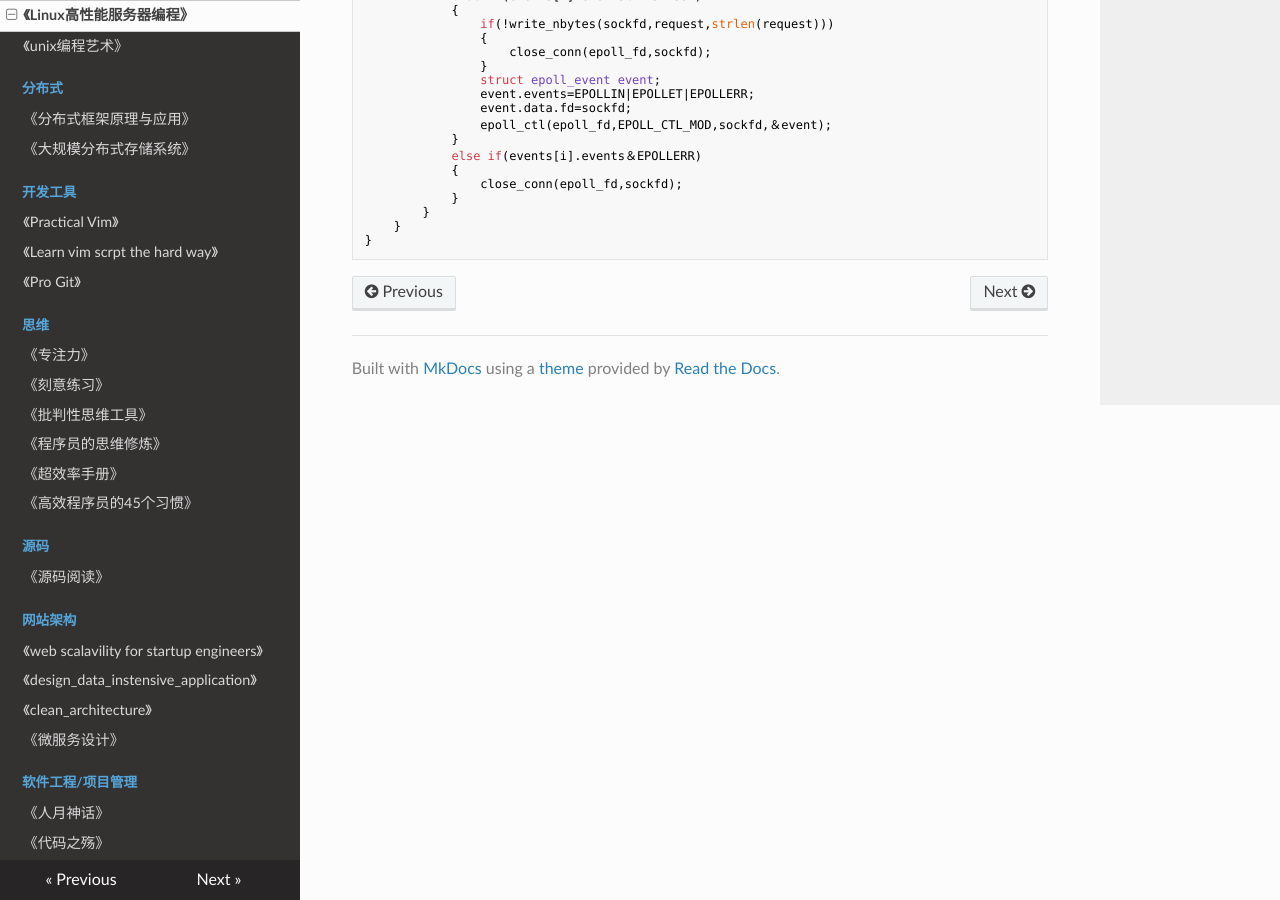
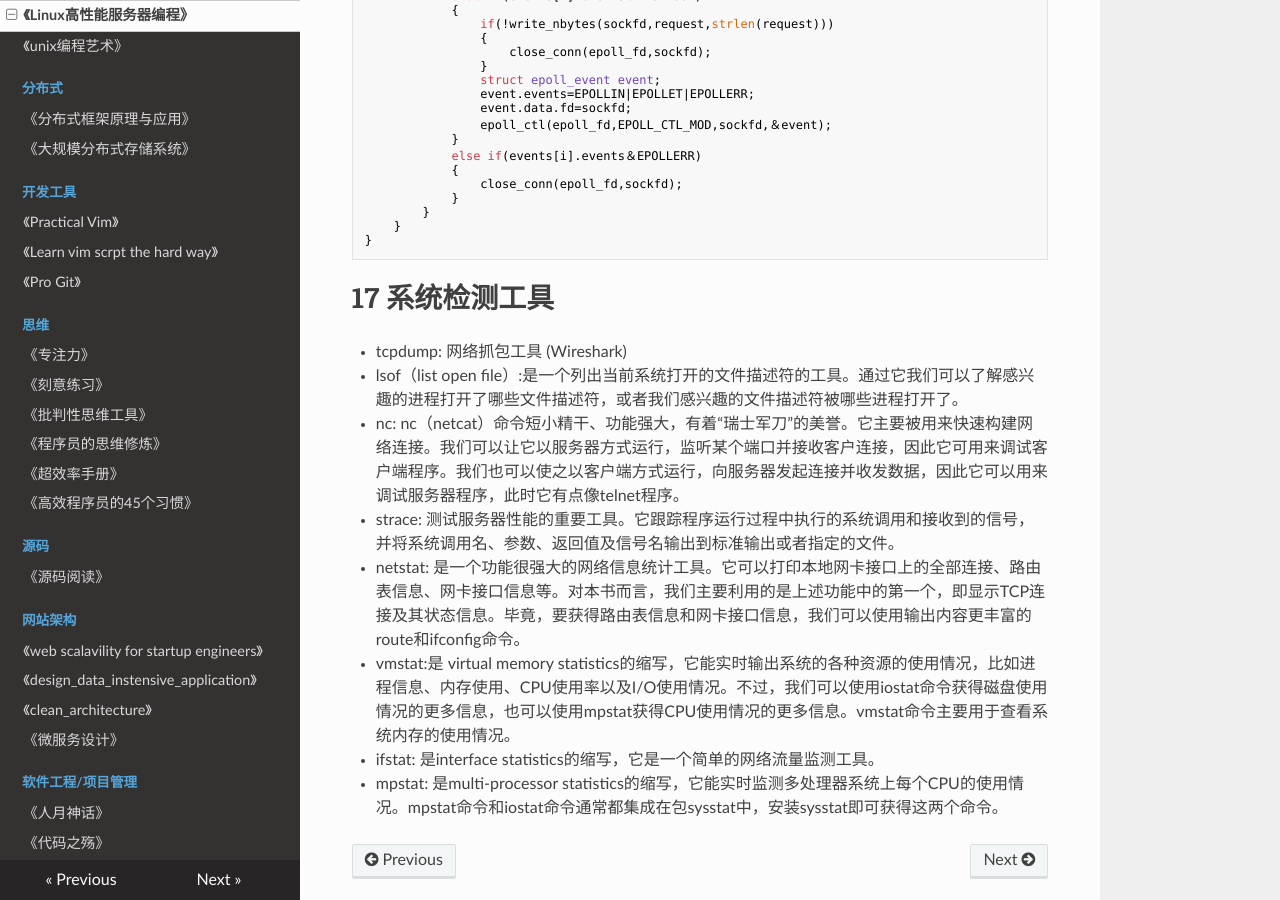
Before and after one commit to PegasusWang/booknotes, an MkDocs documentation site: the page built from docs/unix_linux/Linux高性能服务器编程/Linux高性能服务器编程.md, in a window 1280 px wide and 900 px high, scrolled down 37655 px. Built offline with MkDocs 1.6.1, drawn with Linux system fonts in a browser that asks for light colours; nearby versions of some CDN libraries; old or Windows-style settings are respelled for this version of MkDocs.

Commit message:
complete Linux高性能服务器编程

````diff
--- a/docs/unix_linux/Linux高性能服务器编程/Linux高性能服务器编程.md
+++ b/docs/unix_linux/Linux高性能服务器编程/Linux高性能服务器编程.md
@@ -1418,3 +1418,14 @@ int main(int argc,char*argv[])
     }
 }
 ```
+
+# 17 系统检测工具
+
+- tcpdump: 网络抓包工具 (Wireshark)
+- lsof（list open file）:是一个列出当前系统打开的文件描述符的工具。通过它我们可以了解感兴趣的进程打开了哪些文件描述符，或者我们感兴趣的文件描述符被哪些进程打开了。
+- nc: nc（netcat）命令短小精干、功能强大，有着“瑞士军刀”的美誉。它主要被用来快速构建网络连接。我们可以让它以服务器方式运行，监听某个端口并接收客户连接，因此它可用来调试客户端程序。我们也可以使之以客户端方式运行，向服务器发起连接并收发数据，因此它可以用来调试服务器程序，此时它有点像telnet程序。
+- strace: 测试服务器性能的重要工具。它跟踪程序运行过程中执行的系统调用和接收到的信号，并将系统调用名、参数、返回值及信号名输出到标准输出或者指定的文件。
+- netstat: 是一个功能很强大的网络信息统计工具。它可以打印本地网卡接口上的全部连接、路由表信息、网卡接口信息等。对本书而言，我们主要利用的是上述功能中的第一个，即显示TCP连接及其状态信息。毕竟，要获得路由表信息和网卡接口信息，我们可以使用输出内容更丰富的route和ifconfig命令。
+- vmstat:是 virtual memory statistics的缩写，它能实时输出系统的各种资源的使用情况，比如进程信息、内存使用、CPU使用率以及I/O使用情况。不过，我们可以使用iostat命令获得磁盘使用情况的更多信息，也可以使用mpstat获得CPU使用情况的更多信息。vmstat命令主要用于查看系统内存的使用情况。
+- ifstat: 是interface statistics的缩写，它是一个简单的网络流量监测工具。
+- mpstat: 是multi-processor statistics的缩写，它能实时监测多处理器系统上每个CPU的使用情况。mpstat命令和iostat命令通常都集成在包sysstat中，安装sysstat即可获得这两个命令。
````
